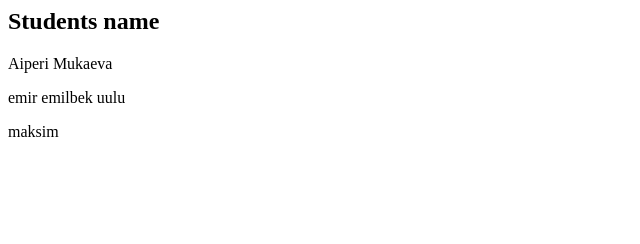
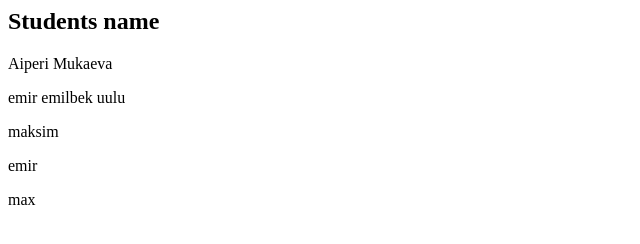
Before and after one commit to AMukaeva/myproject, a plain HTML site: page index.html in a window 1280 px wide. Shown: the full height of the page, 0-640 px from the left. Drawn offline with Linux system fonts and the light colour scheme.

Commit message:
added 2 more student

```diff
--- a/index.html
+++ b/index.html
@@ -2,3 +2,5 @@
 <p> Aiperi Mukaeva</p>
 <p> emir emilbek uulu </p>
 <p> maksim  </p>
+<p> emir  </p>
+<p> max </p>
```
